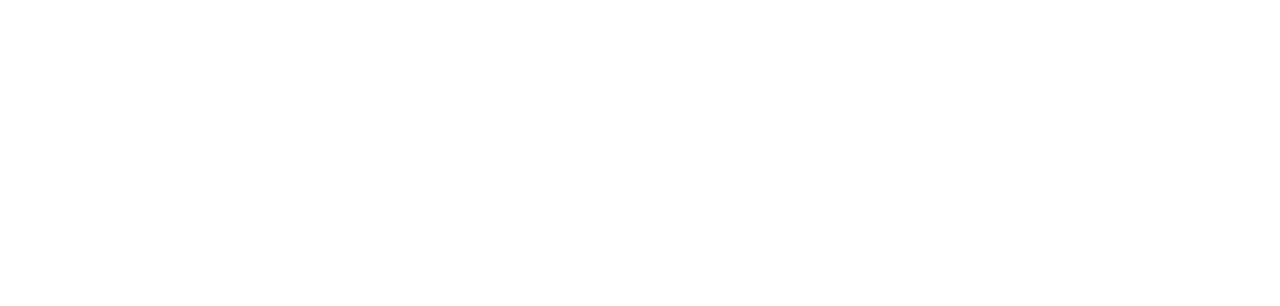
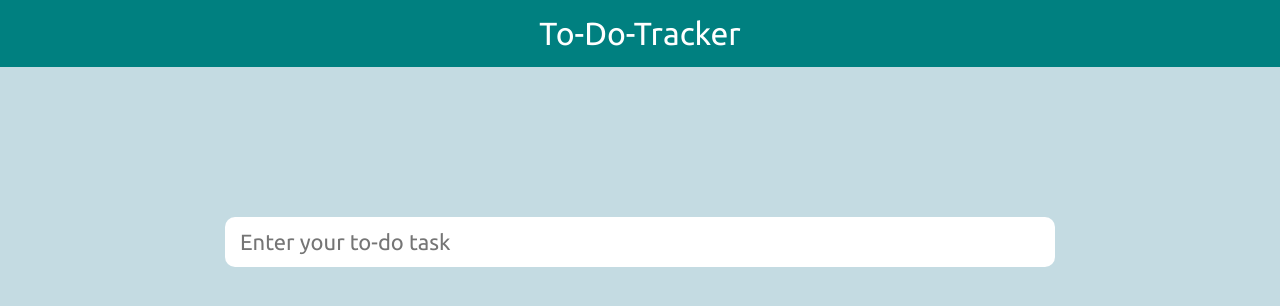
Before and after one commit to Shuffle10/ToDoList, a React (Vite) app: page / in a window 1280 px wide. Shown: the top 306 px of the page. Built offline with nearby package versions, Linux system fonts and the light colour scheme.

Commit message:
Created Navbar and Inputbox

```diff
--- a/src/App.jsx
+++ b/src/App.jsx
@@ -1,12 +1,14 @@
 import { useState } from 'react'
-import './App.css'
+import Inputbox from './components/InputBox'
+import Navbar from './components/Navbar'
 
 function App() {
 
 
   return (
     <>
-
+    <Navbar/>
+    <Inputbox/>
     </>
   )
 }
--- /dev/null
+++ b/src/components/InputBox.jsx
@@ -0,0 +1,11 @@
+function Inputbox(){
+ return(
+    <div className="input-section">
+        <input className="todo-box" type="text" name="toDo" id="toDo" placeholder="Enter your to-do task"/>
+        {/* <input type="datetime" name="time" id="time"/> */}
+    </div>
+ )
+}
+
+
+export default Inputbox;
--- /dev/null
+++ b/src/components/Navbar.jsx
@@ -0,0 +1,10 @@
+function Navbar() {
+    return (
+        <nav className="nav-bar">
+            To-Do-Tracker
+        </nav>
+    )
+}
+
+
+export default Navbar;
--- a/src/index.css
+++ b/src/index.css
@@ -0,0 +1,34 @@
+@import url('https://fonts.googleapis.com/css2?family=Ubuntu:wght@400;500;700&display=swap');
+
+*{
+    margin: 0;
+    padding: 0;
+    font-family: 'Ubuntu', sans-serif;
+    background-color: rgb(196, 219, 226);
+}
+
+.nav-bar{
+    background-color: teal;
+    color: white;
+    font-size: 32px;
+    padding: 15px;
+    display: flex;
+    justify-content: center;
+}
+
+.input-section{
+    display: flex;
+    justify-content: center;
+    margin-top: 150px;
+    margin-bottom: 100px;
+}
+
+.todo-box{
+    background-color: white;
+    border: none;
+    height: 40px;
+    border-radius: 10px;
+    width: 800px;
+    padding: 5px 15px;
+    font-size: 22px;
+}
```
Also changed, not shown: src/components/TaskList.jsx (added).
